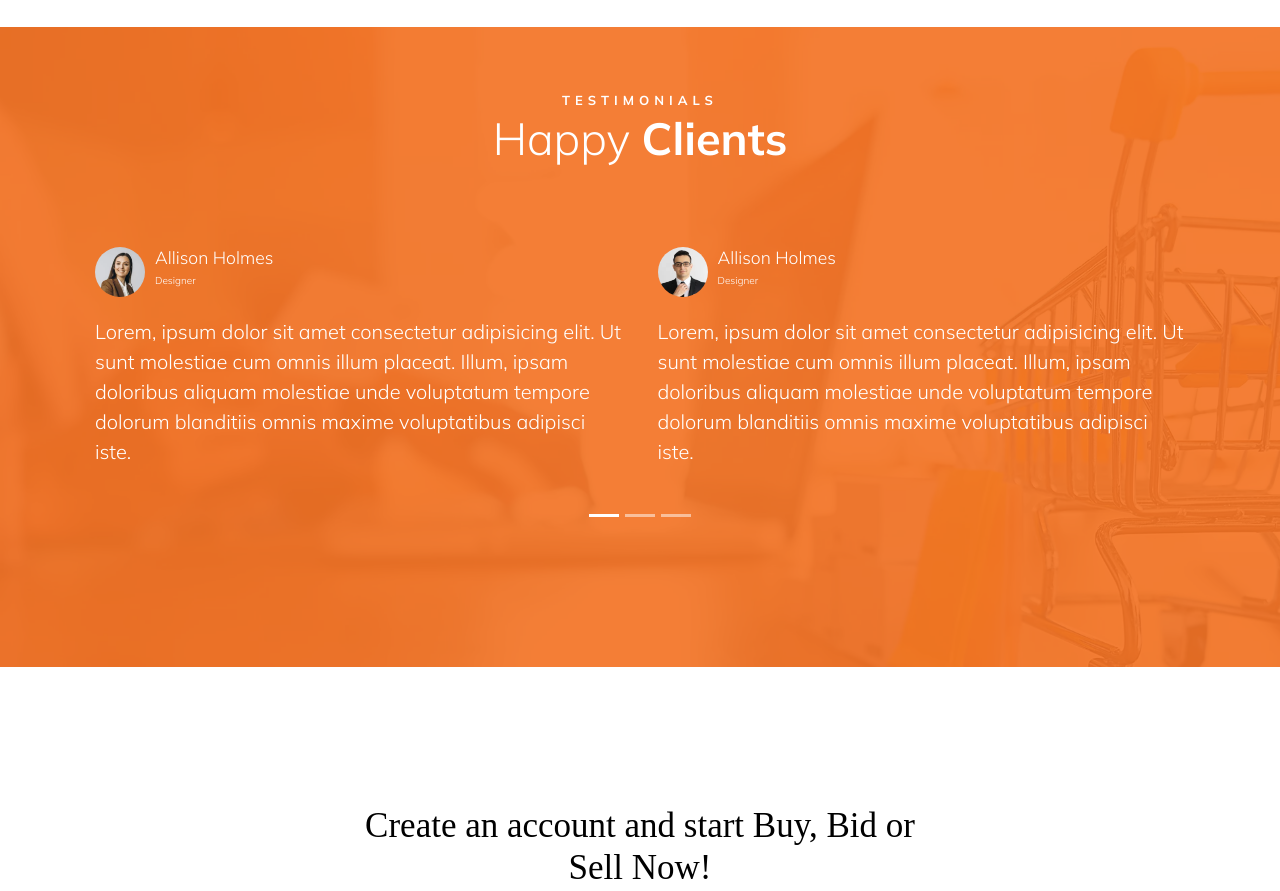
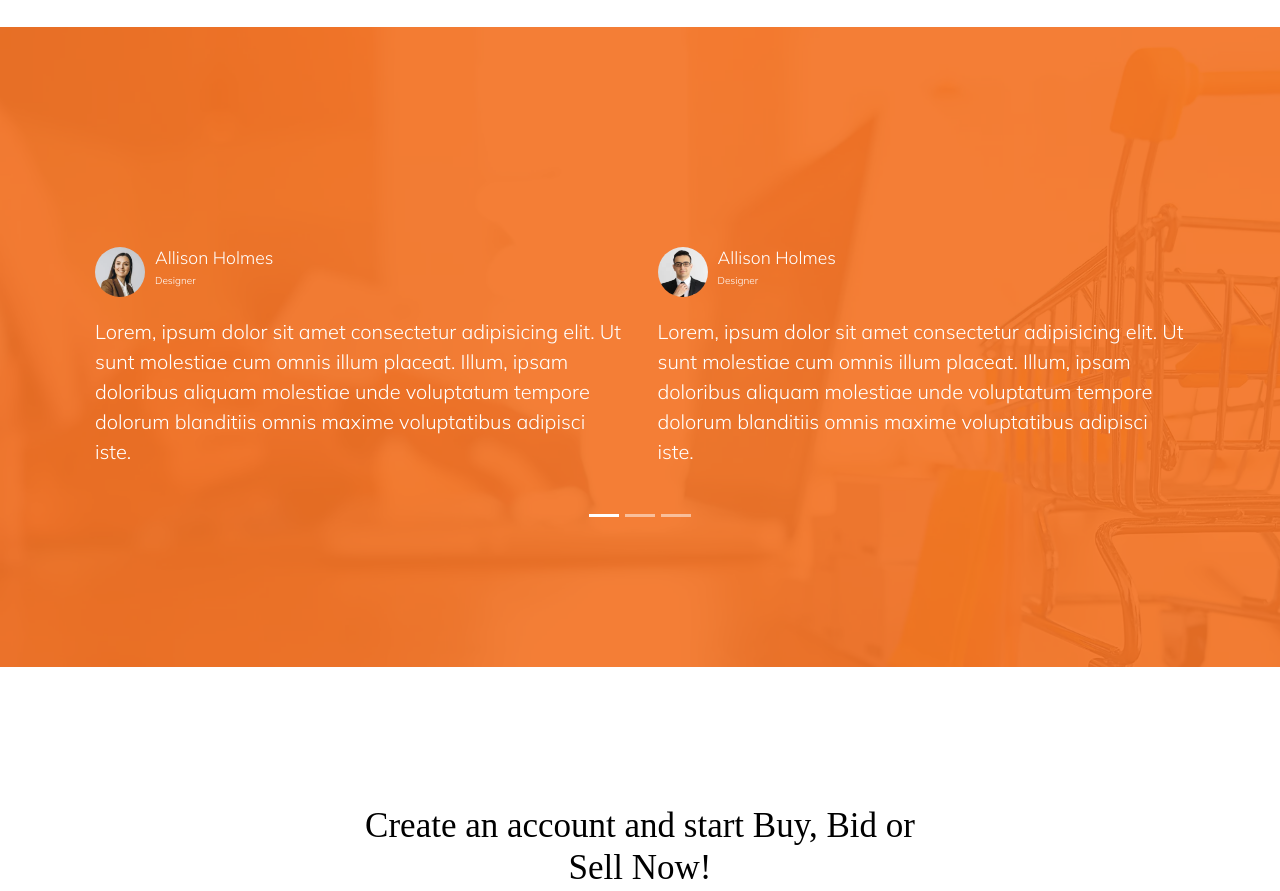
Before and after one commit to quocdaip1/doanfontend, a plain HTML site: page index.html in a window 1280 px wide. Shown: the part 1825-2716 px from the top of the page. Drawn offline with Linux system fonts and the light colour scheme; no server answers.

Commit message:
phamquocdai

```diff
--- a/assets/js/listGoods.mjs
+++ b/assets/js/listGoods.mjs
@@ -38,6 +38,8 @@ function buildProductElement(product) {
 
     return goods;
 }
+
+
 async function update(){
     const goodsList = document.querySelector('.goods-list');
     const data = await Get_Data(`${Datalink}/category`);
--- a/index.html
+++ b/index.html
@@ -255,7 +255,7 @@
     <div class="test d-flex align-items-center position-relative">
       <div class="container">
         <div class="test-wrapper">
-          <div class="test-caption position-absolute">
+          <div class="test-caption position-absolute d-none">
             <span>TESTIMONIALS</span>
             <h2>Happy <strong>Clients</strong></h2>
           </div>
```
